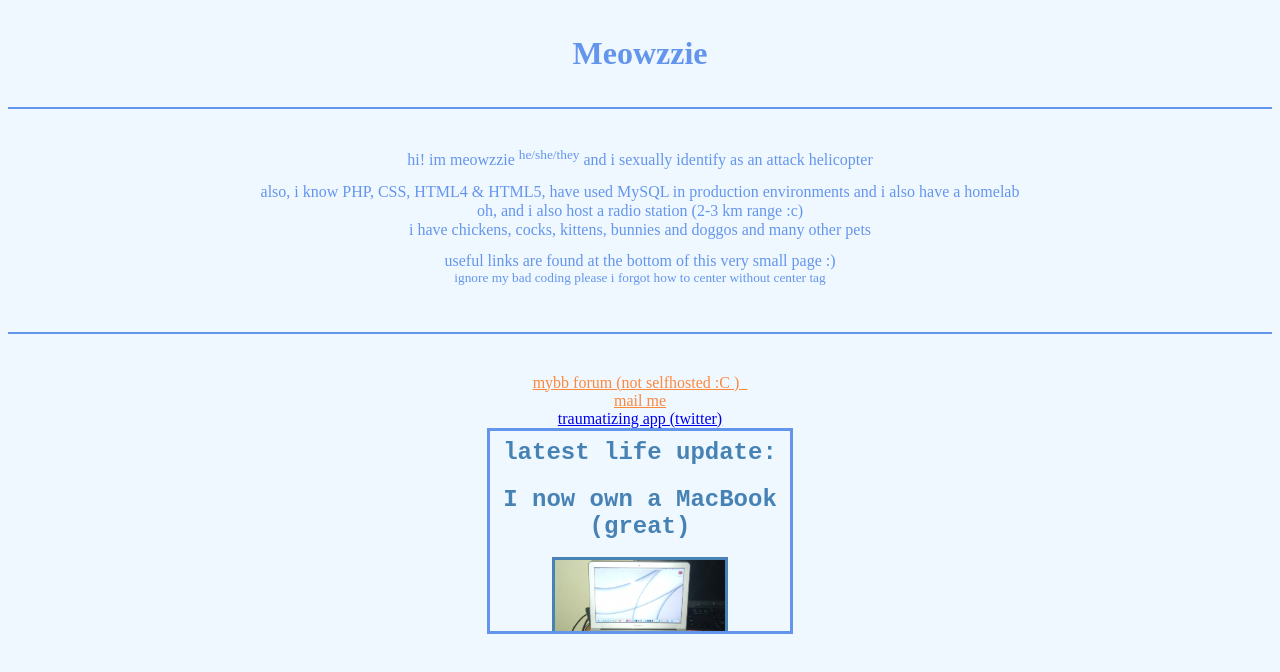
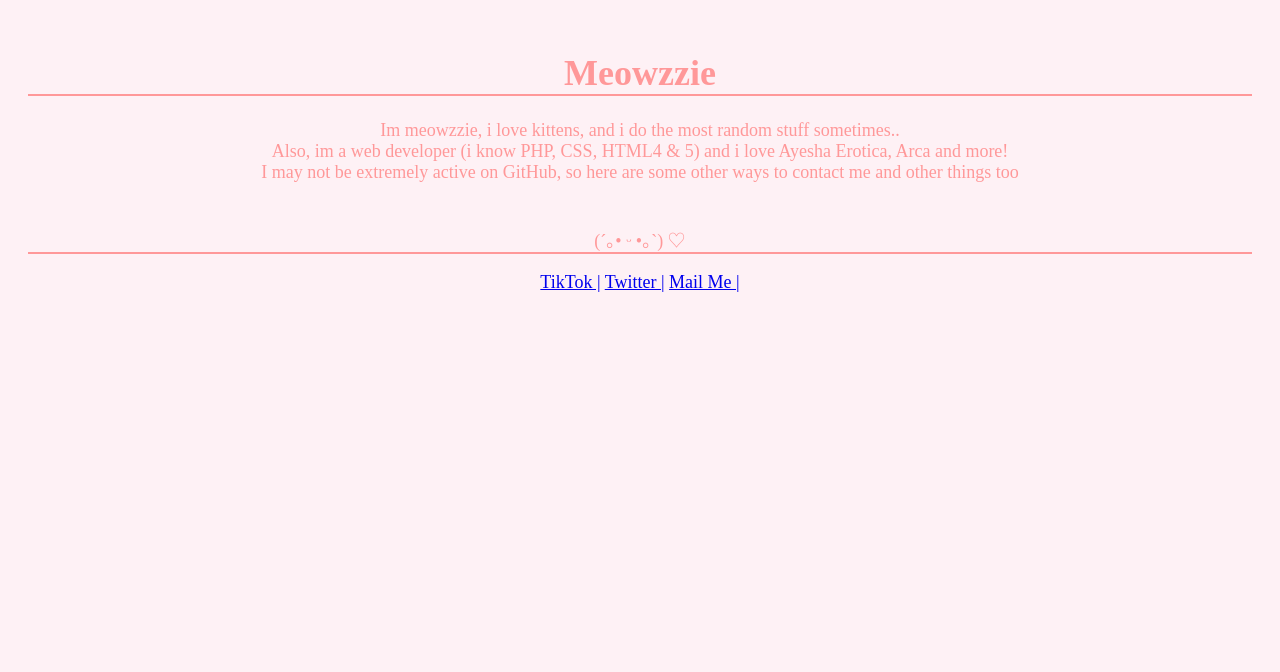
Before and after one commit to meowzzie/meowzzie.github.io, a plain HTML site: page index.html in a window 1280 px wide. Drawn offline with Linux system fonts and the light colour scheme.

Commit message:
commiting

```diff
--- a/index.html
+++ b/index.html
@@ -1,72 +1,27 @@
 <!DOCTYPE html>
-
-<header>
-    <h1>Meowzzie</h1>
-</header>
-
 <head>
-    <title>Meow :3</title>
-    <link rel="icon" type="image/x-icon" href="/media/favicon.ico">
     <style>
-    @media (prefers-color-scheme: dark) {
         body {
-            background-color: #232323;
-         }
-        }
-        body {
-            color: cornflowerblue;
-            background: aliceblue;
-        }
-        h1 {
-            padding: 10pt;
-        }
-
-        header {
+            background-color: rgb(254, 241, 245);
+            padding: 20px;
             text-align: center;
-            border-bottom: 2px solid;
-        }
-        p {
-            margin: 0.75pc;
-            text-align: center;
-        }
-        iframe {
-            width: 300px;
-            height: 200px;
-            float: center;
-            margin-left: auto;
-            margin-right: auto;
-            border: solid;
-        }
-        a {
-            display: block;
+            color: #ff9899;
+            font-size: large;
+            font-family: "Times New Roman";
         }
     </style>
 </head>
 
 <body>
-    <div style="display: block;
-    justify-content: center;
-    align-items:center;
-    padding: 20pt;
-    border-bottom: 2px solid;
-    line-height: 1.2;">
-    <p>hi! im meowzzie <sup>he/she/they</sup> and i sexually identify as an attack helicopter</p>
-    <p>also, i know PHP, CSS, HTML4 & HTML5, have used MySQL in production environments and i also have a homelab <br>
-        oh, and i also host a radio station (2-3 km range :c) <br>
-        i have chickens, cocks, kittens, bunnies and doggos and many other pets <br>
+    <h1 style="border-bottom: 2px solid;">Meowzzie</h1>
+    <p style="padding-bottom: 25px;">Im meowzzie, i love kittens, and i do the most random stuff sometimes..
+        <br> Also, im a web developer (i know PHP, CSS, HTML4 & 5) and i love Ayesha Erotica, Arca and more! <br>
+        I may not be extremely active on GitHub, so here are some other ways to contact me and other things too
     </p>
-    <p>
-        useful links are found at the bottom of this very small page :) <br>
-        <sup>ignore my bad coding please i forgot how to center without center tag</sup>
-    </p>
-
-    </div>
+    <p style="border-bottom: 2px solid;">(´｡• ᵕ •｡`) ♡</p>
 </body>
 <footer>
-    <div style="text-align: center; padding-top: 40px;">
-        <a href="https://meowzzie.000webhostapp.com" style="display: block; color: #FC883F">mybb forum (not selfhosted :C ) &nbsp;</a>
-        <a href="mailto:meowzzie@protonmail.com" style="color: #FC883F;">mail me</a>
-        <a href="https://twitter.com/meowzziii"> traumatizing app (twitter)</a>
-        <iframe src="/lifeupdates.html">
-    </div>
+    <a href="https://www.tiktok.com/meowzforever">TikTok |</a>
+    <a href="https://twitter.com/meowzziii">Twitter |</a>
+    <a href="mailto:meowzzie@protonmail.com">Mail Me |</a>
 </footer>
```
